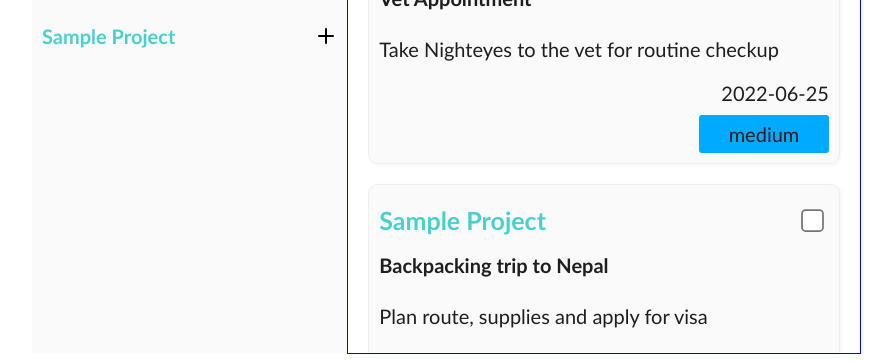
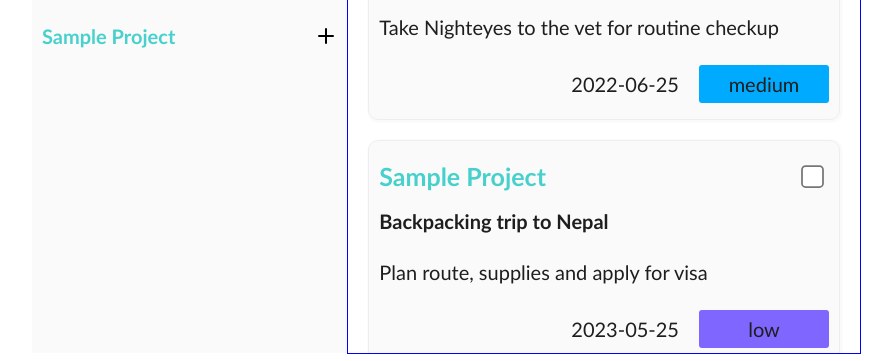
Before and after one commit to Athma-Vasi/Todo-List-App, a website built with webpack: page dist/index.html in a window 1280 px wide. Shown: the part 455-816 px from the top of the page, without its empty margins (194-1086 px from the left). Built offline with nearby package versions, Linux system fonts and the light colour scheme.

Commit message:
style: move dueDate and priorityContainer onto x-axis

```diff
--- a/src/index.css
+++ b/src/index.css
@@ -210,9 +210,15 @@ h4 {
 	width: calc(828px * 0.618 - 6rem);
 	font-size: 2rem;
 }
+.dateAndPriority-container {
+	display: flex;
+	justify-content: flex-end;
+	align-items: center;
+	height: 5rem;
+}
+
 .todoContent-dueDate {
-	margin-left: auto;
-	margin-top: 0px;
+	margin-right: 2rem;
 	font-size: 2rem;
 	text-rendering: optimizeLegibility;
 }
@@ -225,8 +231,6 @@ h4 {
 	color: var(--clr-text);
 	border-radius: 3px;
 	height: 3.8rem;
-	margin-left: auto;
-	margin-top: -1rem;
 }
 /**
  project modal
--- a/src/ts/projectsAndTodos/addTodosToContent.ts
+++ b/src/ts/projectsAndTodos/addTodosToContent.ts
@@ -63,13 +63,16 @@ const addTodosToContent = function (
 			appendElemToParent(todoContentContainer)
 		)(elemCreator('p')(['todoContent-description']))
 
+		const dateAndPriorityContainer = elemCreator('div')(['dateAndPriority-container'])
+		appendElemToParent(todoContentContainer)(dateAndPriorityContainer)
+
 		pipe(
 			addTextToElem(`${todoDueDate}`),
-			appendElemToParent(todoContentContainer)
+			appendElemToParent(dateAndPriorityContainer)
 		)(elemCreator('p')(['todoContent-dueDate']))
 
 		const priorityContainer = elemCreator('div')(['priority-container'])
-		appendElemToParent(todoContentContainer)(priorityContainer)
+		appendElemToParent(dateAndPriorityContainer)(priorityContainer)
 		addStyleToElem([
 			[
 				'background-color',
```
Also changed, not shown: dist/main.css, dist/main.js.
